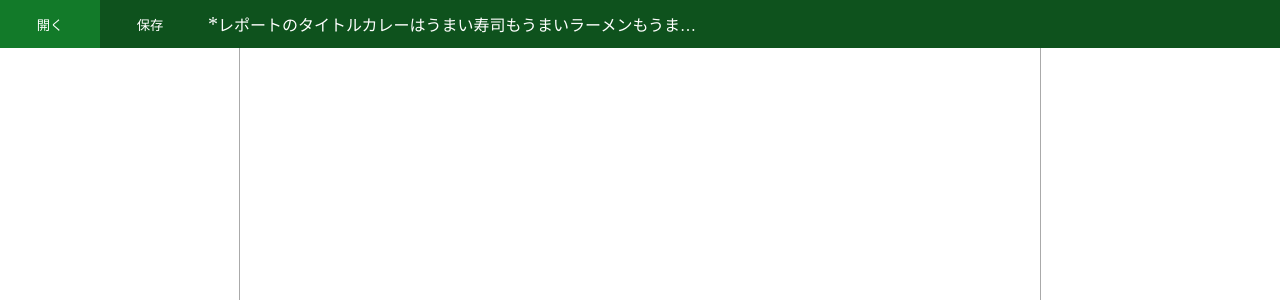
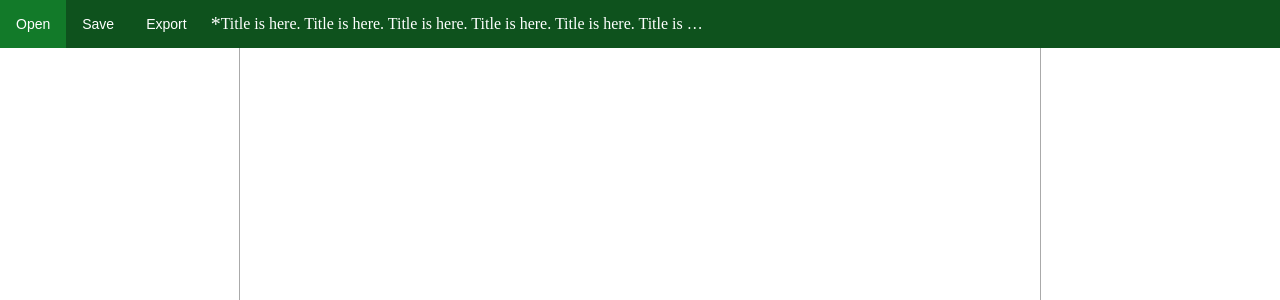
Before and after one commit to kusa-mochi/mochi-memo-pad, a Vue app in the folder src/: page / in a window 1280 px wide. Shown: the top 300 px of the page. Built offline with nearby package versions, Linux system fonts and the light colour scheme.

Commit message:
make basic menu layout.

```diff
--- a/src/src/components/Header.vue
+++ b/src/src/components/Header.vue
@@ -1,9 +1,10 @@
 <template>
   <div id="header">
-    <button class="menu-button">開く</button>
-    <button class="menu-button">保存</button>
+    <button class="menu-button">Open</button>
+    <button class="menu-button">Save</button>
+    <button class="menu-button">Export</button>
     <div class="memo-title">
-      <span class="memo-title__no-saved">*</span><span class="memo-title__main" title="レポートのタイトルカレーはうまい寿司もうまいラーメンもうまいあれもうまいこれもうまい">レポートのタイトルカレーはうまい寿司もうまいラーメンもうまいあれもうまいこれもうまい</span>
+      <span class="memo-title__no-saved">*</span><span class="memo-title__main" title="Title is here. Title is here. Title is here. Title is here. Title is here. Title is here.">Title is here. Title is here. Title is here. Title is here. Title is here. Title is here.</span>
     </div>
   </div>
 </template>
@@ -36,10 +37,11 @@ $menuItemHeight: 48px;
   align-content: flex-start;
 
   .menu-button {
-    width: 100px;
     height: $menuItemHeight;
+    padding: 0 16px;
     background-color: transparent;
     color: white;
+    font-size: 14px;
     border: none;
     outline: none;
 
```
